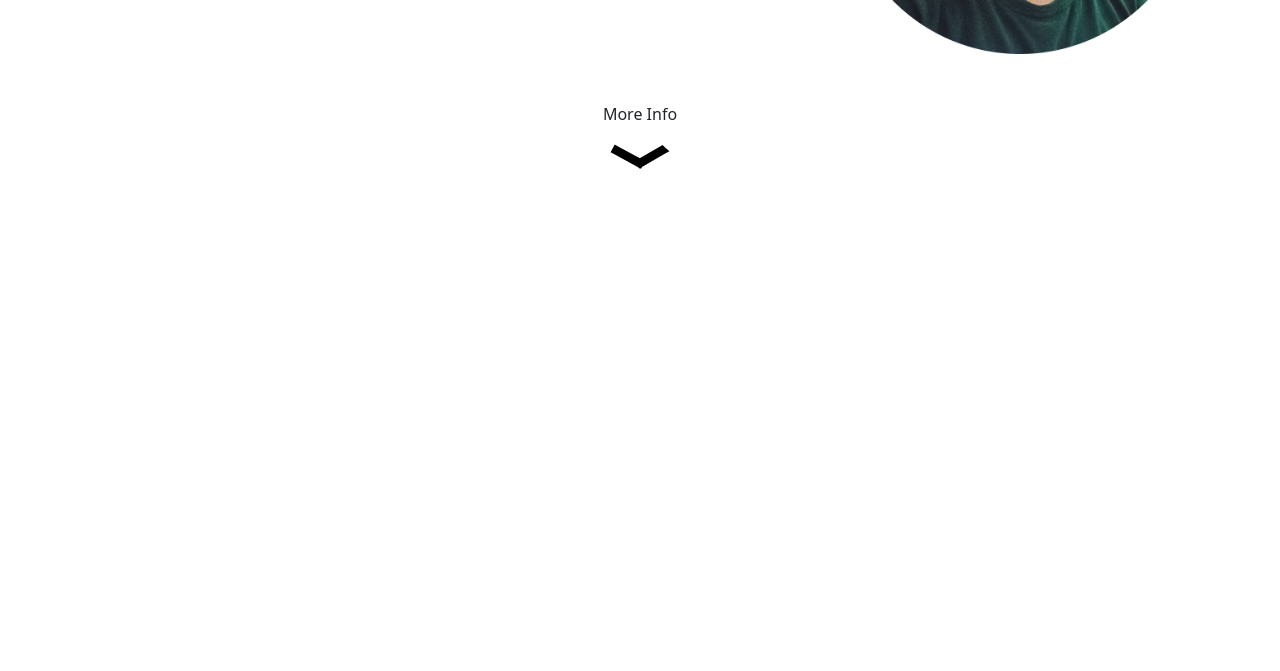
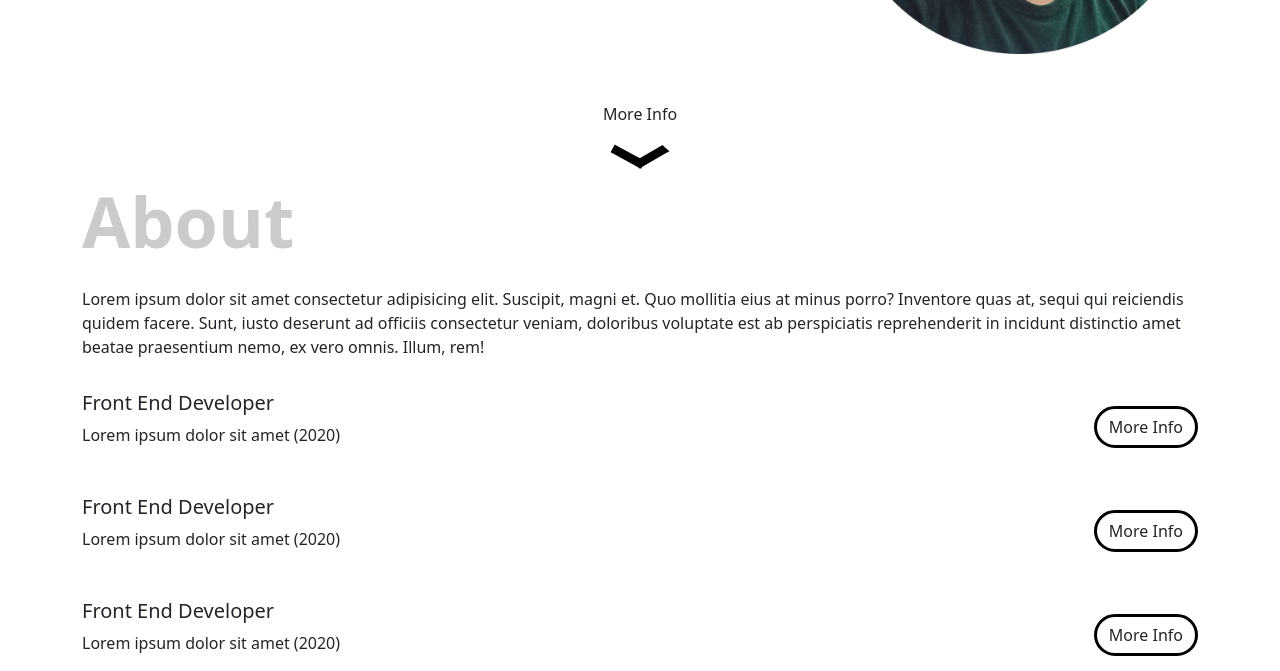
Before and after one commit to quilaxy/Dummy-Portofolio, a plain HTML site: page index.html in a window 1280 px wide. Shown: the part 492-1163 px from the top of the page. Before the commit the page ends 800 px from the top, so only its background shows below. Drawn offline with nearby package versions, Linux system fonts and the light colour scheme.

Commit message:
add about

```diff
--- a/index.html
+++ b/index.html
@@ -57,6 +57,42 @@
         </div>
     </section>
 
+    <section id="about" class="container">
+        <p>Lorem ipsum dolor sit amet consectetur adipisicing elit. Suscipit, magni et. Quo mollitia eius at minus porro? Inventore quas at, sequi qui reiciendis quidem facere. Sunt, iusto deserunt ad officiis consectetur veniam, doloribus voluptate est ab perspiciatis reprehenderit in incidunt distinctio amet beatae praesentium nemo, ex vero omnis. Illum, rem!</p>
+        <div class="about-exp">
+            <div class="about-exp-item">
+                <div class="about-exp-item-header">
+                    <div>
+                        <h5>Front End Developer</h5>
+                        <p>Lorem ipsum dolor sit amet (2020)</p>
+                    </div>
+                    <button class="btn" onclick="toggleDetail(event)">More Info</button>
+                </div>
+                <p class="about-exp-item-detail">Lorem, ipsum dolor sit amet consectetur adipisicing elit. In impedit nisi dicta? Quas corporis architecto iure vitae pariatur fuga, amet cumque doloremque minima aliquam magnam, perferendis cum! Ex, incidunt quisquam.</p>
+            </div>
+            <div class="about-exp-item">
+                <div class="about-exp-item-header">
+                    <div>
+                        <h5>Front End Developer</h5>
+                        <p>Lorem ipsum dolor sit amet (2020)</p>
+                    </div>
+                    <button class="btn" onclick="toggleDetail(event)">More Info</button>
+                </div>
+                <p class="about-exp-item-detail">Lorem, ipsum dolor sit amet consectetur adipisicing elit. In impedit nisi dicta? Quas corporis architecto iure vitae pariatur fuga, amet cumque doloremque minima aliquam magnam, perferendis cum! Ex, incidunt quisquam.</p>
+            </div>
+            <div class="about-exp-item">
+                <div class="about-exp-item-header">
+                    <div>
+                        <h5>Front End Developer</h5>
+                        <p>Lorem ipsum dolor sit amet (2020)</p>
+                    </div>
+                    <button class="btn" onclick="toggleDetail(event)">More Info</button>
+                </div>
+                <p class="about-exp-item-detail">Lorem, ipsum dolor sit amet consectetur adipisicing elit. In impedit nisi dicta? Quas corporis architecto iure vitae pariatur fuga, amet cumque doloremque minima aliquam magnam, perferendis cum! Ex, incidunt quisquam.</p>
+            </div>
+        </div>
+    </section>
+
     <script src="https://cdn.jsdelivr.net/npm/bootstrap@5.3.1/dist/js/bootstrap.bundle.min.js" integrity="sha384-HwwvtgBNo3bZJJLYd8oVXjrBZt8cqVSpeBNS5n7C8IVInixGAoxmnlMuBnhbgrkm" crossorigin="anonymous"></script>
     <script src="https://code.jquery.com/jquery-3.7.1.js" integrity="sha256-eKhayi8LEQwp4NKxN+CfCh+3qOVUtJn3QNZ0TciWLP4=" crossorigin="anonymous"></script>
     <script src="main.js"></script>
--- a/main.js
+++ b/main.js
@@ -0,0 +1,18 @@
+function toggleDetail(event) {
+    // console.log(event) //-> onclick di button
+    const target = $(event.target)
+
+    if($(target).hasClass("active")) {
+        $(target).html("More Info").removeClass("active")
+    }else {
+        $(target).html("Less Info").addClass("active")
+    }
+
+    // console.log($(target).parents(".about-exp-item")) // -> cari parent
+    const item = $(target).parents(".about-exp-item")
+
+    // console.log($(item).children(".about-exp-item-detail")) //cari child berupa p yang none
+    const detail = $(item).children(".about-exp-item-detail")
+
+    $(detail).slideToggle()
+}
--- a/styles.css
+++ b/styles.css
@@ -1,5 +1,17 @@
 section {
     padding-top: 128px;
+    position: relative;
+}
+
+section::before {
+    z-index: -1;
+    content: '';
+    font-size: 70px;
+    color: #000;
+    opacity: 0.2;
+    position: absolute;
+    font-weight: 700;
+    top: 10px;
 }
 
 .btn {
@@ -7,10 +19,16 @@ section {
     border-radius: 24px;
 }
 
-.btn:hover {
+.btn:hover, .btn.active {
     border: 3px solid #000;
     background-color: #000;
     color: #fff;
+}
+
+.btn.active:hover {
+    border: 3px solid #000;
+    background-color: #fff;
+    color: #000;
 }
 
 .navbar {
@@ -34,6 +52,24 @@ section {
     animation: 2s upDown infinite;
 }
 
+#about::before {
+    content: 'About';
+}
+
+.about-exp-item {
+    margin-top: 32px;
+}
+
+.about-exp-item-header {
+    display: flex;
+    align-items: center;
+    justify-content: space-between;
+}
+
+.about-exp-item-detail {
+    display: none;
+}
+
 @keyframes upDown {
     0% {
         transform: translateY(0);
```
